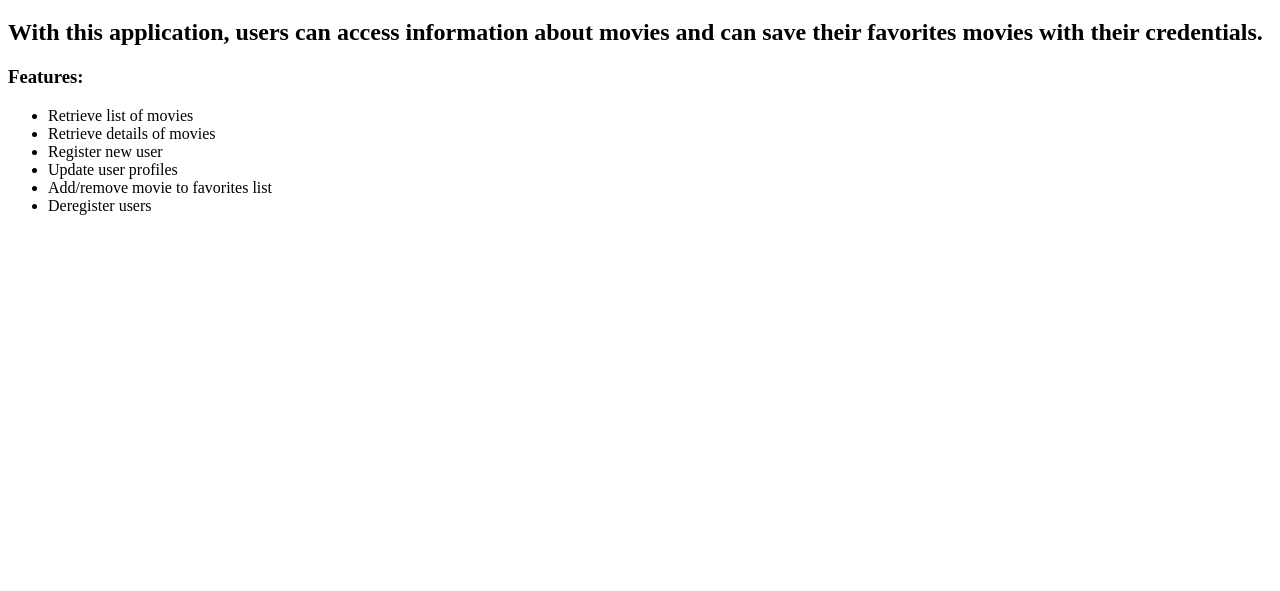
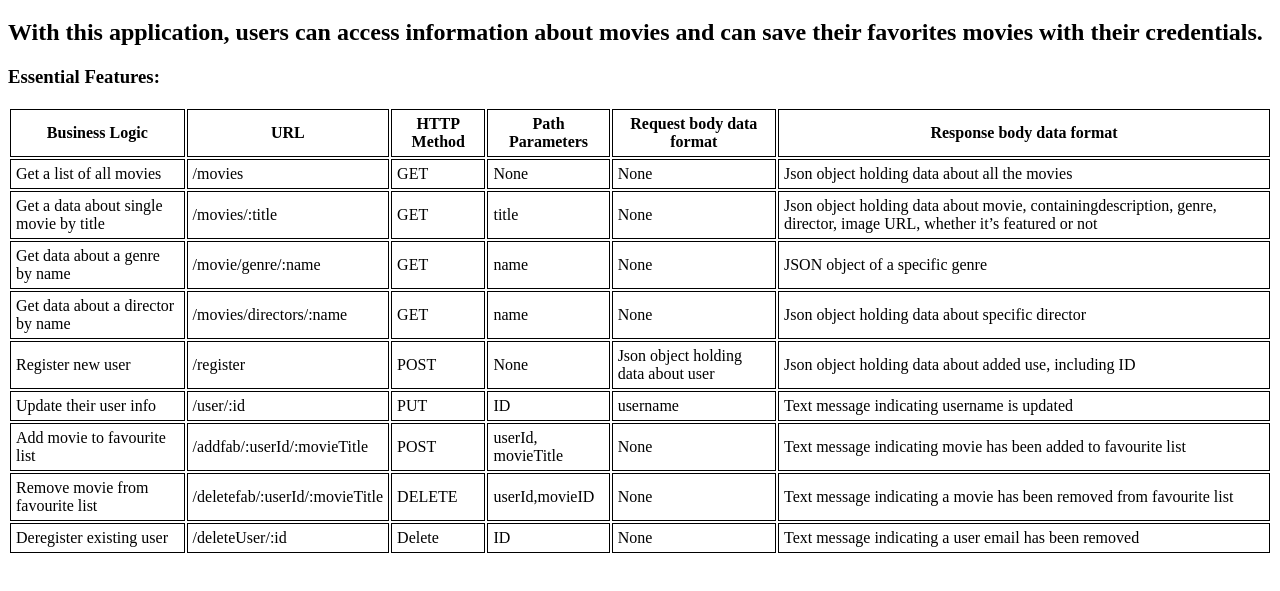
Before and after one commit to sanjushahgupta/flix-api, a website: page public/documentation.html in a window 1280 px wide. Shown: the part 61-652 px from the top of the page. Drawn offline with Linux system fonts and the light colour scheme.

Commit message:
feat: set up endpoints

```diff
--- a/package.json
+++ b/package.json
@@ -11,6 +11,7 @@
   "dependencies": {
     "body-parser": "^1.20.2",
     "express": "^4.18.2",
-    "morgan": "^1.10.0"
+    "morgan": "^1.10.0",
+    "uuid": "^9.0.0"
   }
 }
--- a/public/documentation.html
+++ b/public/documentation.html
@@ -5,6 +5,7 @@
     <meta charset="UTF-8">
     <meta name="viewport" content="width=device-width, initial-scale=1.0">
     <title>documentation.html</title>
+    <link rel="stylesheet" type="text/css" href="style.css">
 </head>
 
 <body>
@@ -12,16 +13,94 @@
     <h2>
         With this application, users can access information about movies and
         can save their favorites movies with their credentials.</h2>
+    <h3>Essential Features:</h3>
+    <table>
+        <tr>
+            <th>Business Logic</th>
+            <th>URL</th>
+            <th>HTTP Method</th>
+            <th>Path Parameters</th>
+            <th>Request body data format</th>
+            <th>Response body data format</th>
+        </tr>
 
-    <h3>Features:</h3>
-    <ul>
-        <li>Retrieve list of movies</li>
-        <li>Retrieve details of movies</li>
-        <li>Register new user</li>
-        <li>Update user profiles</li>
-        <li>Add/remove movie to favorites list</li>
-        <li>Deregister users</li>
-    </ul>
+        <tr>
+            <td>Get a list of all movies</td>
+            <td>/movies</td>
+            <td>GET</td>
+            <td>None</td>
+            <td>None</td>
+            <td>Json object holding data about all the movies</td>
+        </tr>
+        <tr>
+            <td>Get a data about single movie by title</td>
+            <td>/movies/:title</td>
+            <td>GET</td>
+            <td>title</td>
+            <td>None</td>
+            <td>Json object holding data about movie, containingdescription, genre, director, image URL, whether it’s
+                featured or not </td>
+        </tr>
+        <tr>
+            <td>Get data about a genre by name</td>
+            <td>/movie/genre/:name</td>
+            <td>GET</td>
+            <td>name</td>
+            <td>None</td>
+            <td>JSON object of a specific genre</td>
+        </tr>
+        <tr>
+            <td>Get data about a director by name</td>
+            <td>/movies/directors/:name</td>
+            <td>GET</td>
+            <td>name</td>
+            <td>None</td>
+            <td>Json object holding data about specific director</td>
+
+        </tr>
+        <tr>
+            <td>Register new user</td>
+            <td>/register</td>
+            <td>POST</td>
+            <td>None</td>
+            <td>Json object holding data about user</td>
+            <td>Json object holding data about added use, including ID</td>
+        </tr>
+        <tr>
+            <td>Update their user info</td>
+            <td>/user/:id</td>
+            <td>PUT</td>
+            <td>ID</td>
+            <td>username</td>
+            <td>Text message indicating username is updated</td>
+        </tr>
+        <tr>
+            <td>Add movie to favourite list</td>
+            <td>/addfab/:userId/:movieTitle</td>
+            <td>POST</td>
+            <td>userId, movieTitle</td>
+            <td>None</td>
+            <td>Text message indicating movie has been added to favourite list</td>
+        </tr>
+        <tr>
+            <td>Remove movie from favourite list</td>
+            <td>/deletefab/:userId/:movieTitle</td>
+            <td>DELETE</td>
+            <td>userId,movieID</td>
+            <td>None</td>
+            <td>Text message indicating a movie has been removed from favourite list </td>
+        </tr>
+        <tr>
+            <td>Deregister existing user</td>
+            <td>/deleteUser/:id</td>
+            <td>Delete</td>
+            <td>ID</td>
+            <td>None</td>
+            <td>Text message indicating a user email has been removed</td>
+        </tr>
+
+    </table>
+
 
 </body>
 
--- /dev/null
+++ b/public/style.css
@@ -0,0 +1,5 @@
+th, td {
+    padding:5px;
+    border: 1px solid;
+
+}
```
Also changed, not shown: index.js (+92 -15 lines), log.txt (+13 -0 lines), 1 other file.
